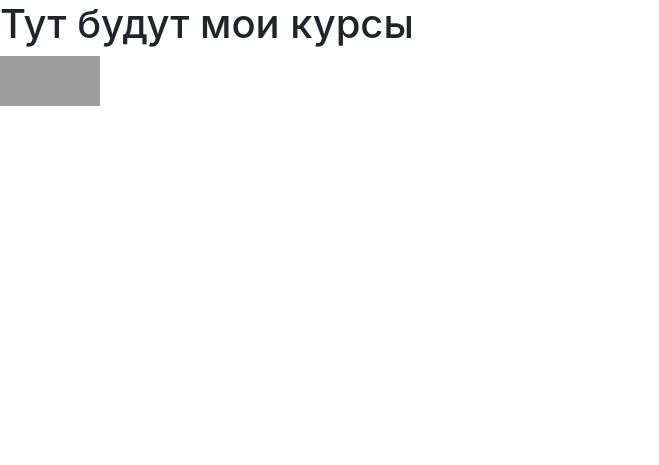
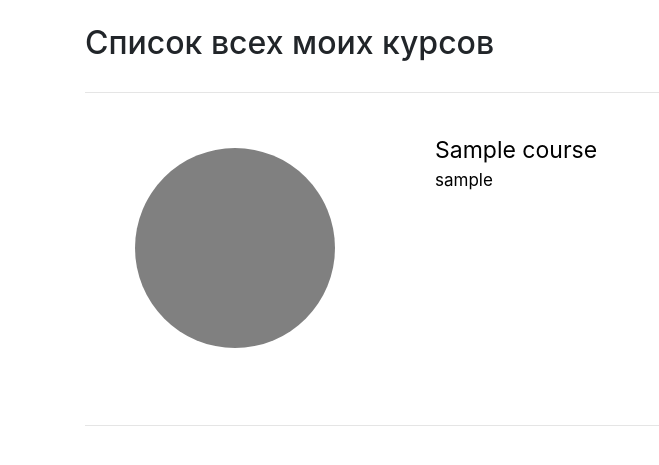
Before and after one commit to kansip/ManageStudents, a Django app: page /course/list in a window 1280 px wide. Shown: the part 56-521 px from the top of the page, without its empty margins (0-659 px from the left). Run offline with Django 3.2, Linux system fonts and the light colour scheme; a user stored in the database is signed in; tables that the repository leaves empty hold one stand-in row (values such as "Sample post"); some libraries are stand-ins or nearby versions; grey boxes are pictures that could not be loaded.

Commit message:
Added Lesson url

```diff
--- a/ManageStudents/urls.py
+++ b/ManageStudents/urls.py
@@ -13,12 +13,13 @@ Including another URLconf
     1. Import the include() function: from django.urls import include, path
     2. Add a URL to urlpatterns:  path('blog/', include('blog.urls'))
 """
+from django.conf.urls import url
+from django.contrib.staticfiles.urls import staticfiles_urlpatterns
 from django.urls import path
 from django.contrib.auth import views as auth_views
 from app import views
 from ManageStudents import settings
 from django.conf.urls.static import static
-from django.conf.urls import url
 
 urlpatterns = [
     path('', views.index),
@@ -35,8 +36,13 @@ urlpatterns = [
     path('task/list', views.task_list_view),
     path('task/<int:task_id>', views.task_view),
 
-    #course
+    # course
     path('course/list', views.course_list_view),
     path('course/<int:course_id>', views.course_view),
+    path('course/<int:course_id>/<int:lesson_id>', views.lesson_view)
 
-] + static(settings.MEDIA_URL, document_root=settings.MEDIA_ROOT)
+]
+if settings.DEBUG:
+    urlpatterns += static(settings.MEDIA_URL,
+                          document_root=settings.MEDIA_ROOT)
+    urlpatterns += staticfiles_urlpatterns()
--- a/app/admin.py
+++ /dev/null
@@ -1,3 +0,0 @@
-from django.contrib import admin
-
-# Register your models here.
--- a/app/models.py
+++ b/app/models.py
@@ -54,19 +54,26 @@ class GroupIDTask(models.Model):
 
 class Lesson(models.Model):
     teacher = models.ForeignKey(User, null=True, on_delete=models.SET_NULL)
-    data_open = models.DateTimeField()
-    open = models.BooleanField(default=0)
+    date = models.DateTimeField()
     blocks = models.ManyToManyField(TaskGroup)
+    name = models.CharField(max_length=30)
 
 
 class Course(models.Model):
     lessons = models.ManyToManyField(Lesson)
     teacher = models.ForeignKey(User, null=True, on_delete=models.SET_NULL)
     name = models.CharField(max_length=20)
-    image = models.ImageField(upload_to='media/%Y/%m/%d')
-
+    image = models.ImageField(upload_to='course/', blank=True)
 
 
 class StudentGroup(models.Model):
     course_id = models.OneToOneField(Course, on_delete=models.CASCADE)
     user_id = models.ManyToManyField(User)
+
+
+class Grades(models.Model):
+    grade = models.IntegerField()
+    user = models.ForeignKey(User, blank=True, on_delete=models.CASCADE)
+    teacher = models.ForeignKey(User, null=True,on_delete=models.SET_NULL, related_name='+')
+    blocks = models.ForeignKey(Lesson, on_delete=models.CASCADE)
+    weight = models.IntegerField()
--- a/app/templates/course/course_list.html
+++ b/app/templates/course/course_list.html
@@ -3,10 +3,20 @@
     Мои курсы
 {% endblock %}
 {% block extended_content %}
-    <h1>Тут будут мои курсы</h1>
+<div class="container">
+    <br>
+    <h2 >Список всех моих курсов</h2>
+    <hr style="margin-top:30px">
     {% for course in courses %}
-        <div>
-            <img height="50" src="/uploads/{{ article.image }}" width="100" />
-        </div><br>
+
+    <div style="height:300px;">
+        <br>
+        <a href="/course/{{course.id}}" style="color:black;font-size:23px;margin-left:350px;">{{course.name}}</a><br>
+        <div href="/course/{{course.id}}" style="color:black;font-size:17px;margin-left:350px;">{{course.teacher}}</div>
+        <div style="border-radius:100%;width:200px;height:200px;background:grey; margin-left:50px; margin-top:-45px;"></div>
+
+
+    </div><hr>
     {% endfor %}
+</div>
 {% endblock %}
--- a/app/views.py
+++ b/app/views.py
@@ -7,6 +7,7 @@ from app.forms import LoginForm, RegisterForm, ChangeProfile, CharFormTask
 from app.menu import get_context_menu, REGISTER_PAGE_NAME, LOGIN_PAGE_NAME, HOME_PAGE_NAME, USER_PAGE_NAME, \
     USER_LIST_NAME, USER_TASK_NAME, COURSE_LIST_NAME
 from app.models import *
+from django.utils import timezone
 
 
 def index(request):
@@ -208,7 +209,7 @@ def task_view(request, task_id):
 def course_list_view(request):
     context = {'menu': get_context_menu(request, COURSE_LIST_NAME)}  # REGISTER_PAGE_NAME - заглушка
     user_id = request.user.id
-    courses_id = StudentGroup.objects.filter(user_id=user_id)
+    courses_id = StudentGroup.objects.filter(user_id=user_id)  # refactor
     courses = []
     for i in courses_id:
         courses.append(Course.objects.get(id=i.id))
@@ -219,11 +220,31 @@ def course_list_view(request):
 @login_required
 def course_view(request, course_id):
     context = {'menu': get_context_menu(request, REGISTER_PAGE_NAME)}  # REGISTER_PAGE_NAME - заглушка
-    if not request.user.is_staff():
-        user_id = request.user.id
+    user_id = request.user.id
+    stud_list = StudentGroup.objects.filter(user_id=user_id)
+    course = Course.objects.get(id=course_id)
+    context['course_name'] = "ХЗ"
+    lessons = []
+    for i in stud_list:
+        if i.course_id.id == course_id:
+            context['lessons'] = course.lessons.all()
+            context['date'] = timezone.now()
+            context['course'] = course
+            break
+
+    return render(request, 'course/course.html', context)
 
 
-
-    else:
-        pass
-    return render(request, 'course/course.html', context)
+@login_required
+def lesson_view(request, course_id, lesson_id):
+    context = {'menu': get_context_menu(request, REGISTER_PAGE_NAME)}  # REGISTER_PAGE_NAME - заглушка
+    user_id = request.user.id
+    stud_list = StudentGroup.objects.filter(user_id=user_id)
+    course = Course.objects.get(id=course_id)
+    context['course_name'] = "ХЗ"
+    lessons = []
+    for i in stud_list:
+        if i.course_id.id == course_id:
+            context['lesson'] = course.lessons.get(id=lesson_id)
+            break
+    return render(request, 'course/lesson/lesson.html', context)
```
Also changed, not shown: ManageStudents/settings.py (+48 -3 lines), app/templates/course/course.html (+18 -1 lines), app/templates/course/lesson/lesson.html (added, +10 -0 lines), app/migrations/0005_auto_20200524_2053.py (added), app/migrations/0006_remove_course_image.py (added), app/migrations/0007_lesson_name.py (added), app/migrations/0008_course_image.py (added), app/migrations/0009_auto_20200716_1805.py (added), app/migrations/0010_auto_20200716_1806.py (added), app/migrations/0011_auto_20200716_1826.py (added), app/migrations/0012_auto_20200716_1826.py (added), app/migrations/0013_auto_20200718_1802.py (added), app/migrations/0014_auto_20200718_2357.py (added), app/migrations/0015_auto_20200719_0004.py (added), 1 more files.
